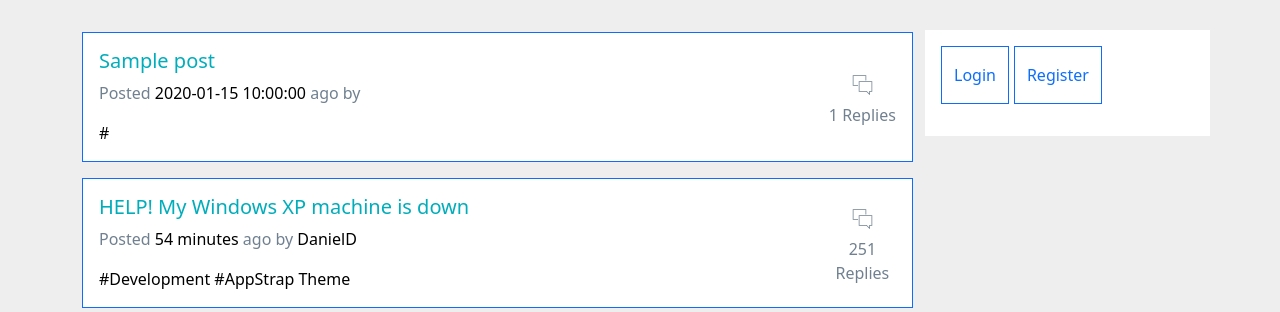
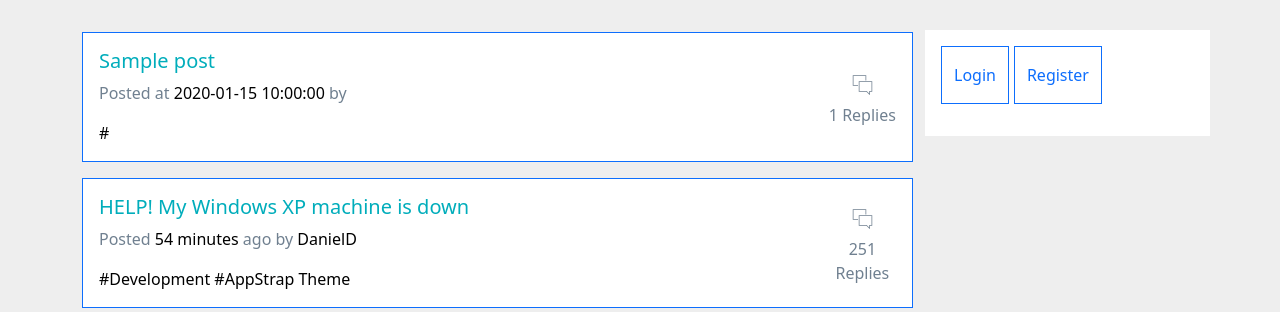
Before and after one commit to Dadangdut33/forum-sederhana, a PHP site: page /index.php in a window 1280 px wide. Shown: the part 232-544 px from the top of the page. Run offline with PHP 8.4, Linux system fonts and the light colour scheme; tables that the repository leaves empty or names only in its code hold one stand-in row (values such as "Sample post"); data that the repository does not hold is empty.

Commit message:
fix typo

```diff
--- a/index.php
+++ b/index.php
@@ -115,7 +115,7 @@
                                         <h5>
                                             <a href="#" class="text-primary">' . $row['title'] . '</a>
                                         </h5>
-                                        <p class="text-sm"><span class="op-6">Posted</span> <a class="text-black" href="#post-id-' . $row['id'] . '">' . $row['time'] . '</a> <span class="op-6">ago by</span> <a class="text-black"
+                                        <p class="text-sm"><span class="op-6">Posted at</span> <a class="text-black" href="#post-id-' . $row['id'] . '">' . $row['time'] . '</a> <span class="op-6"> by</span> <a class="text-black"
                                                 href="./profile/index.php?user=' . $row['userID'] . '">' . $row['userID'] . '</a></p>
                                         <div class="text-sm op-5"> <a class="text-black mr-2" href="./index.php?tag=' . $result_topic_name['name'] . '">#' . $result_topic_name['name'] . '</a></div>
                                     </div>
```
